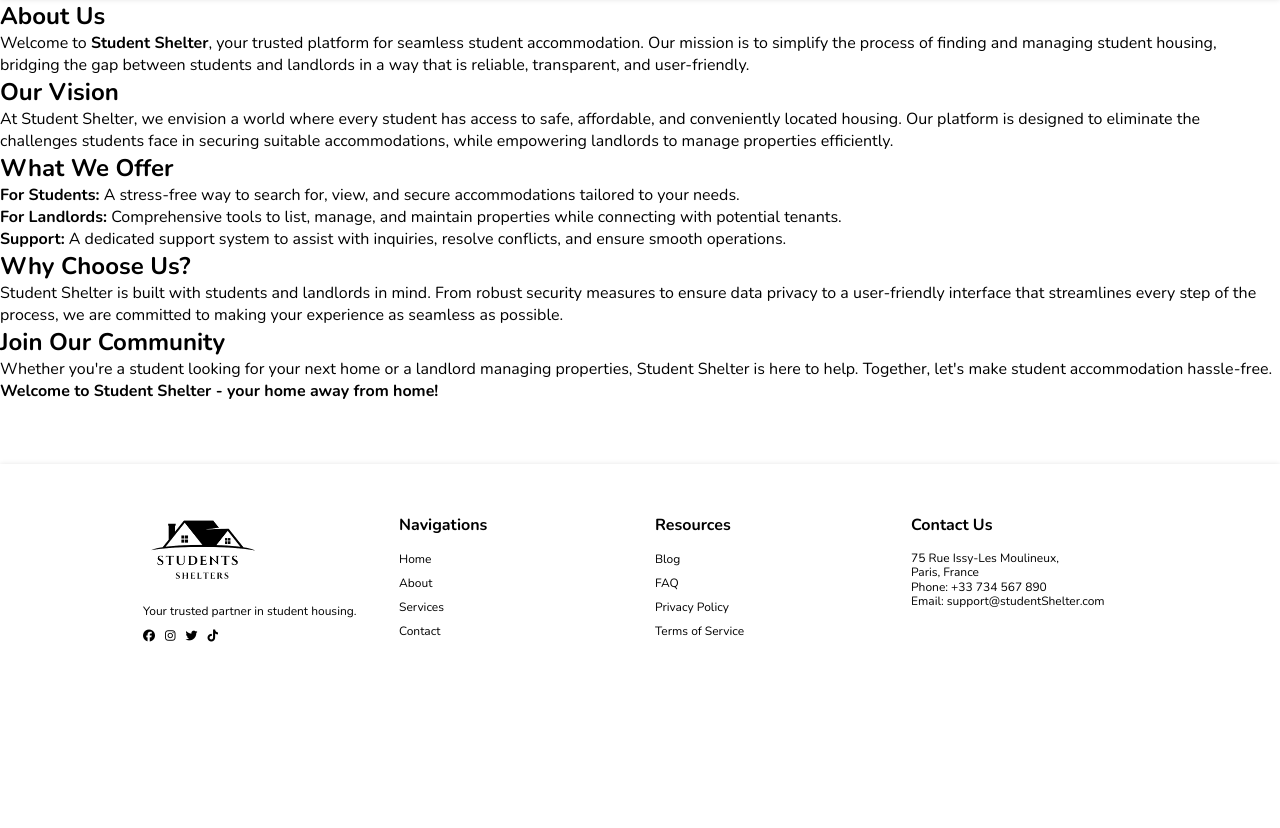
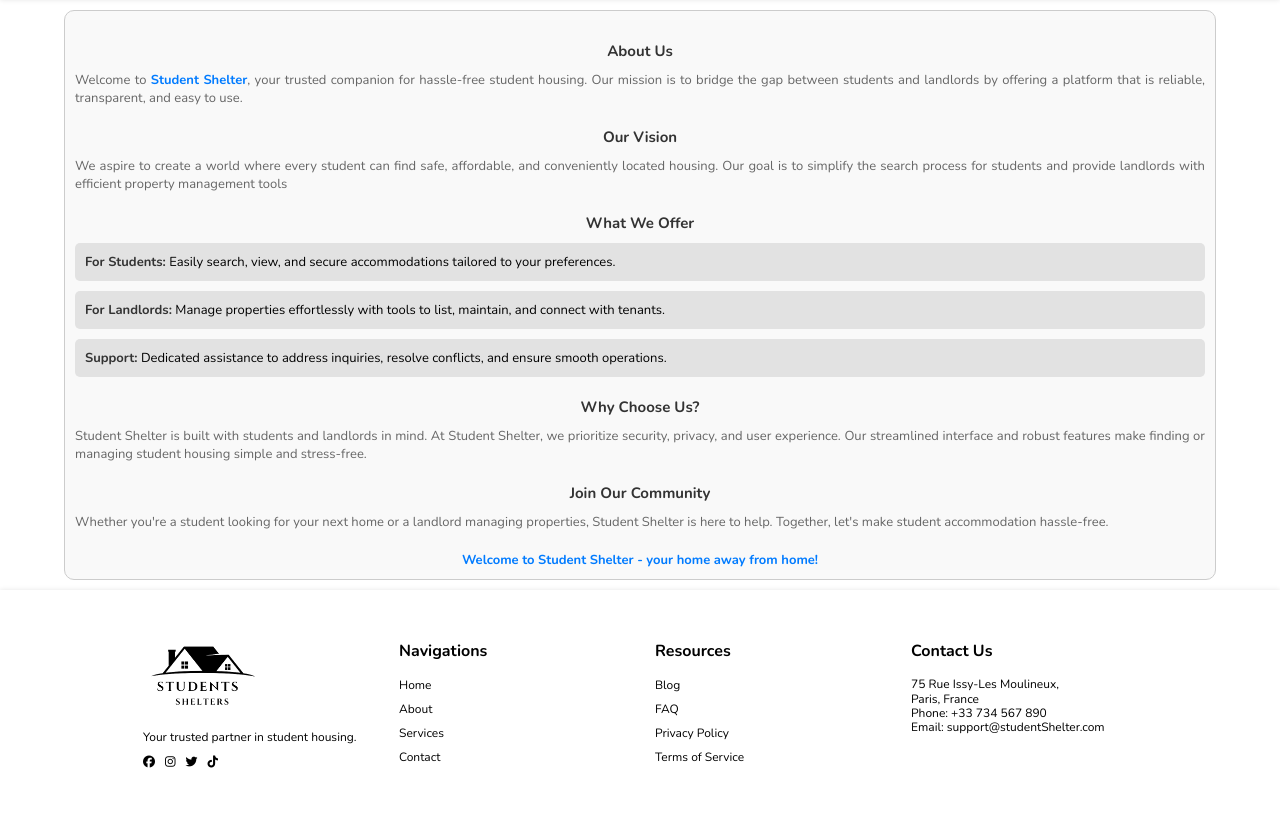
Before and after one commit to Habib-Ahmad/student-shelter, a PHP site: page /studentshelter/about in a window 1280 px wide. Shown: the part 98-926 px from the top of the page. Before the commit the page ends 740 px from the top, so only its background shows below. Run offline with PHP 8.4, Linux system fonts and the light colour scheme; some web fonts are replaced.

Commit message:
added styling to faq, terms, about, legal pages

```diff
--- a/css/about.css
+++ b/css/about.css
@@ -0,0 +1,53 @@
+
+
+.container {
+    width: 90%;
+    margin: 10px auto;
+    padding: 10px;
+    background: #f9f9f9;
+    border: 1px solid #ccc;
+    border-radius: 10px;
+}
+
+.title {
+    color: #333;
+    text-align: center;
+    margin-top: 20px;
+    margin-bottom: 10px;
+    font-size: 15px;
+}
+
+.description {
+    color: #666;
+    text-align: justify;
+    margin-bottom: 20px;
+    font-size: 13px;
+}
+
+.list {
+    list-style-type: none;
+    padding: 0;
+}
+
+.item {
+    background: #e2e2e2;
+    margin: 10px 0;
+    padding: 10px;
+    border-radius: 5px;
+    font-size: 13px;
+}
+
+.item strong {
+    color: #333;
+}
+
+.welcome-message {
+    text-align: center;
+    font-size: 13px;
+    color: #333;
+    margin-top: 20px;
+}
+
+strong {
+    color: #007BFF;
+}
--- a/includes/views/about_view.php
+++ b/includes/views/about_view.php
@@ -4,39 +4,30 @@ require_once 'partials/header.php';
 
 <section class="about-us">
   <div class="container">
-    <h1>About Us</h1>
-    <p>
-      Welcome to <strong>Student Shelter</strong>, your trusted platform for seamless student accommodation. Our mission
-      is to simplify the process of finding and managing student housing, bridging the gap between students and
-      landlords in a way that is reliable, transparent, and user-friendly.
+    <h1 class="title">About Us</h1>
+    <p class="description">
+      Welcome to <strong>Student Shelter</strong>, your trusted companion for hassle-free student housing. Our mission is to bridge the gap between students and landlords by offering a platform that is reliable, transparent, and easy to use.
     </p>
-    <h2>Our Vision</h2>
-    <p>
-      At Student Shelter, we envision a world where every student has access to safe, affordable, and conveniently
-      located housing. Our platform is designed to eliminate the challenges students face in securing suitable
-      accommodations, while empowering landlords to manage properties efficiently.
+    <h2 class="title">Our Vision</h2>
+    <p class="description">
+    We aspire to create a world where every student can find safe, affordable, and conveniently located housing. Our goal is to simplify the search process for students and provide landlords with efficient property management tools
     </p>
-    <h2>What We Offer</h2>
-    <ul>
-      <li><strong>For Students:</strong> A stress-free way to search for, view, and secure accommodations tailored to
-        your needs.</li>
-      <li><strong>For Landlords:</strong> Comprehensive tools to list, manage, and maintain properties while connecting
-        with potential tenants.</li>
-      <li><strong>Support:</strong> A dedicated support system to assist with inquiries, resolve conflicts, and ensure
-        smooth operations.</li>
+    <h2 class="title">What We Offer</h2>
+    <ul class="list">
+      <li class="item"><strong>For Students:</strong> Easily search, view, and secure accommodations tailored to your preferences.</li>
+      <li class="item"><strong>For Landlords:</strong> Manage properties effortlessly with tools to list, maintain, and connect with tenants.</li>
+      <li class="item"><strong>Support:</strong> Dedicated assistance to address inquiries, resolve conflicts, and ensure smooth operations.</li>
     </ul>
-    <h2>Why Choose Us?</h2>
-    <p>
-      Student Shelter is built with students and landlords in mind. From robust security measures to ensure data privacy
-      to a user-friendly interface that streamlines every step of the process, we are committed to making your
-      experience as seamless as possible.
+    <h2 class="title">Why Choose Us?</h2>
+    <p class="description">
+      Student Shelter is built with students and landlords in mind. At Student Shelter, we prioritize security, privacy, and user experience. Our streamlined interface and robust features make finding or managing student housing simple and stress-free.
     </p>
-    <h2>Join Our Community</h2>
-    <p>
+    <h2 class="title">Join Our Community</h2>
+    <p class="description">
       Whether you're a student looking for your next home or a landlord managing properties, Student Shelter is here to
       help. Together, let's make student accommodation hassle-free.
     </p>
-    <p><strong>Welcome to Student Shelter - your home away from home!</strong></p>
+    <p class="welcome-message"><strong>Welcome to Student Shelter - your home away from home!</strong></p>
   </div>
 </section>
 
```
Also changed, not shown: css/faq.css (+4 -3 lines), css/legal.css (+60 -0 lines), css/terms.css (+23 -55 lines), includes/views/legal_view.php (+6 -6 lines), includes/views/terms_view.php (+4 -4 lines).
